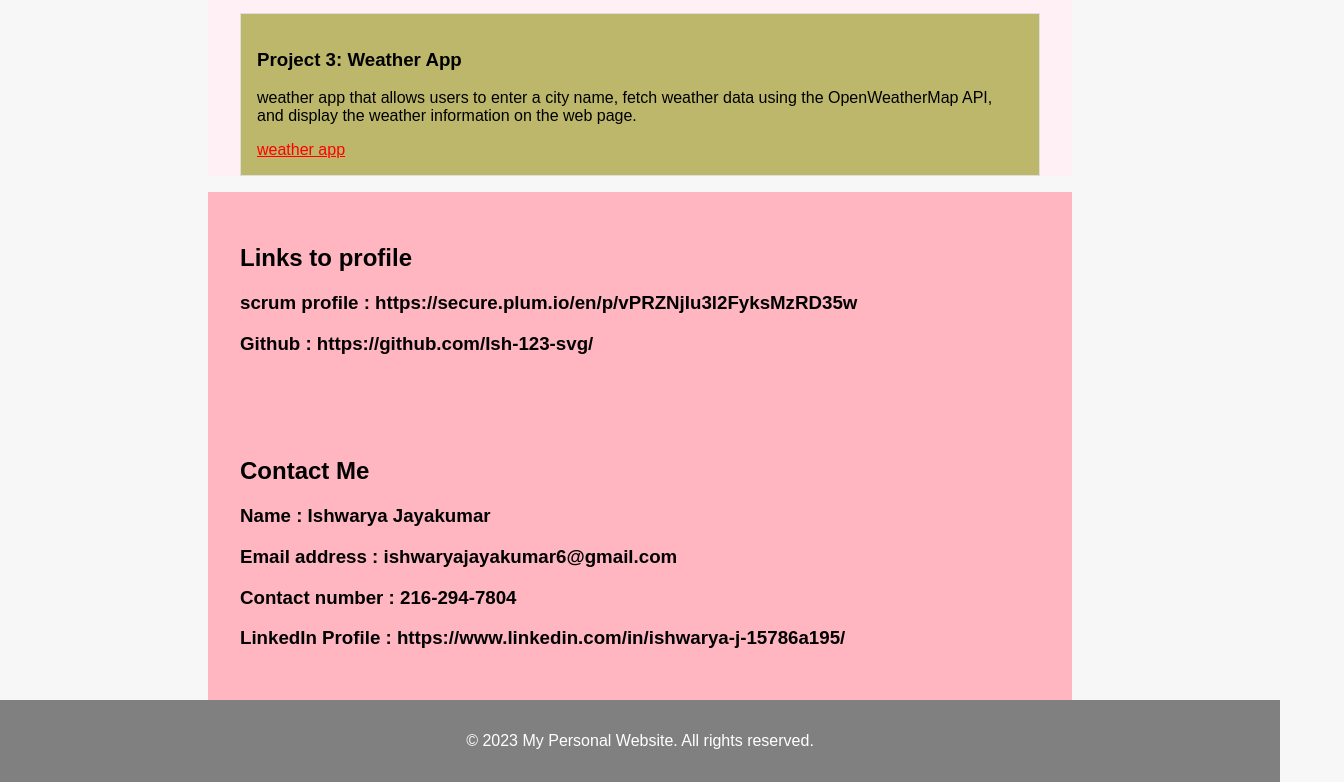
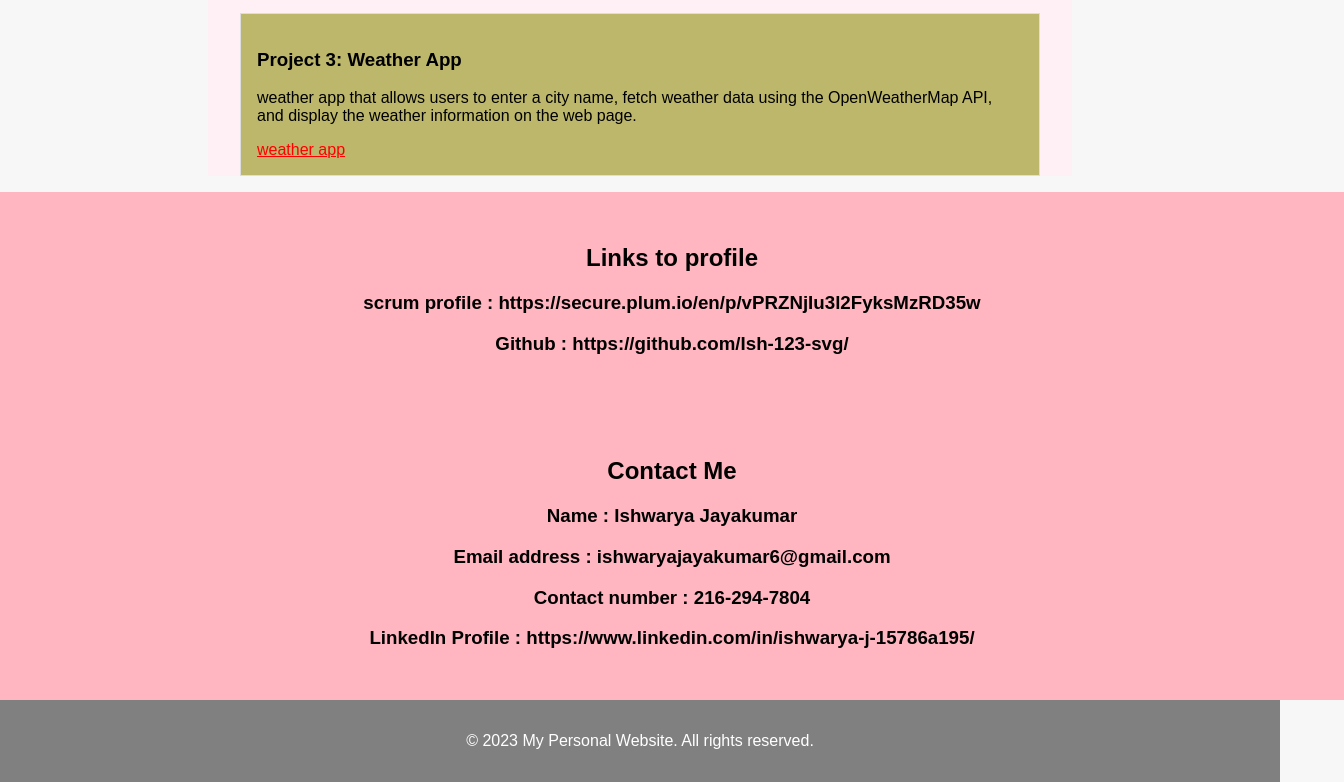
Before and after one commit to Ish-123-svg/website.github.io, a plain HTML site: page index.html in a window 1280 px wide. Shown: the part 1199-1981 px from the top of the page, 1344 px wide, since content can reach past the window. Drawn offline with Linux system fonts and the light colour scheme.

Commit message:
Update index.html

```diff
--- a/index.html
+++ b/index.html
@@ -21,7 +21,9 @@
     padding: 1rem;
   }
     .links {
-    max-width: 800px;
+    width: 100%;
+    text-align: center;
+
     margin: 0 auto;
     padding: 2rem;
     background-color: #FFB6C1
@@ -62,7 +64,9 @@
 
     .container {
 
-    max-width: 800px;
+     width: 100%;
+    text-align: center;
+
     margin: 0 auto;
     padding-top: 2rem;
     padding-bottom: 2rem;
```
